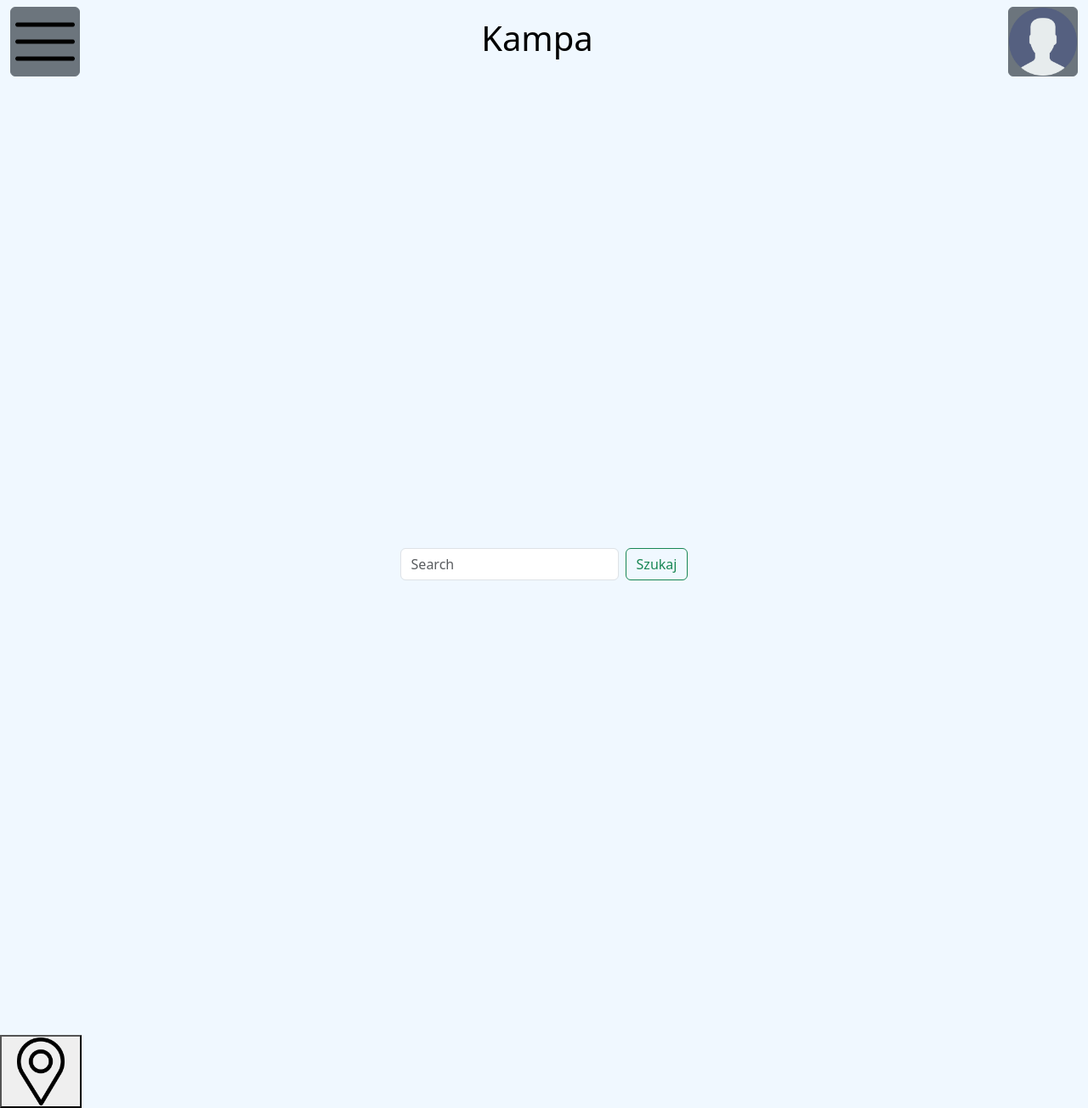
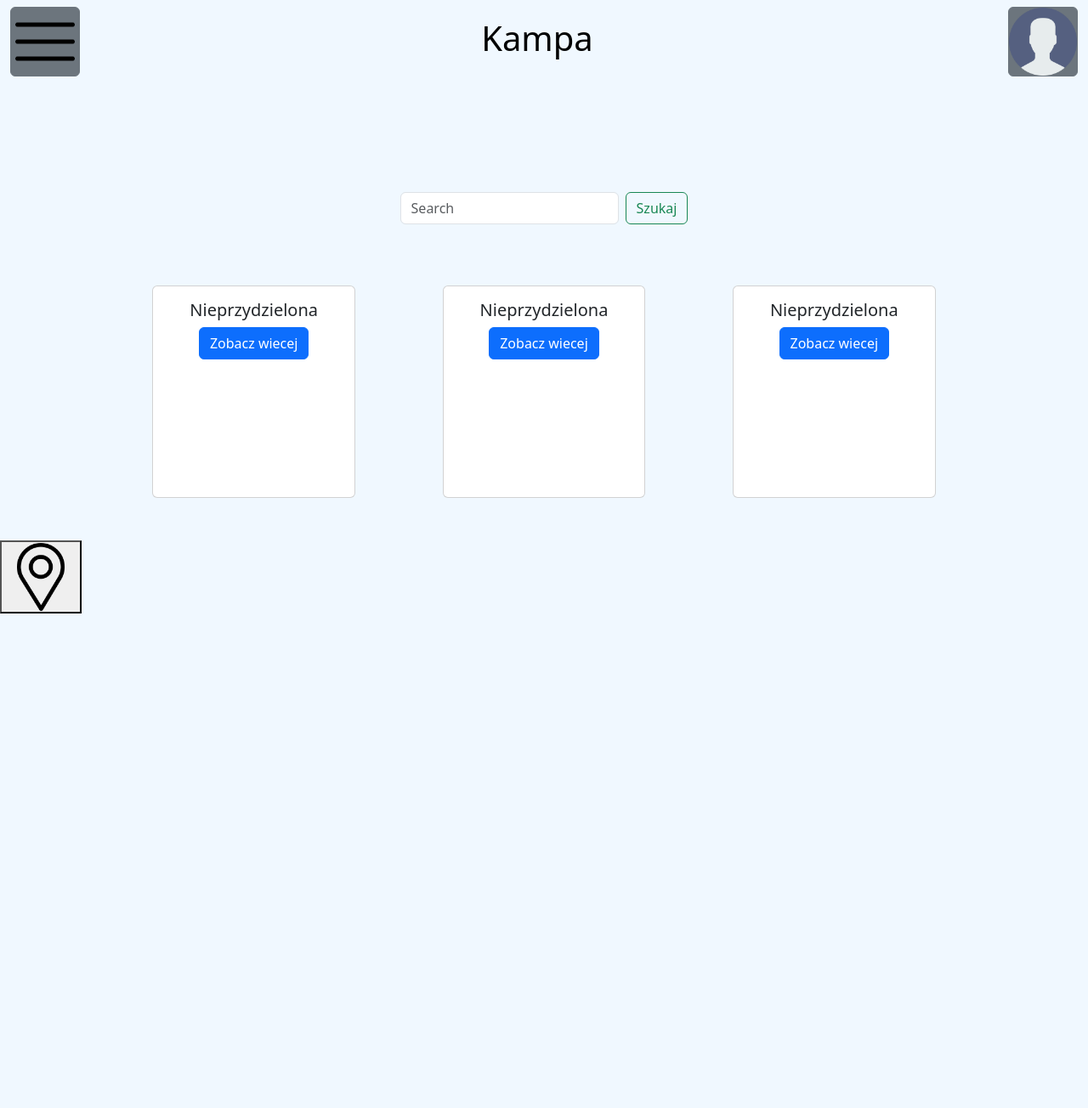
Before and after one commit to wojtek20032/free_time_application, a PHP site: page /menu.php in a window 1280 px wide. Shown: the whole page at 85% size. After the commit the page ends 722 px from the top, so only its background shows below. Run offline with PHP 8.4, Linux system fonts and the light colour scheme; the visitor is signed in with stand-in values (Sample User, id 1); data that the repository does not hold is empty.

Commit message:
Zmiany dotyczace powiadomien i menu

```diff
--- a/menu/menu.css
+++ b/menu/menu.css
@@ -4,9 +4,6 @@ body {
 header {
   max-height: 90px;
   margin-bottom: 20px;
-}
-main{
-  height: 1108px;
 }
 img {
   width: 80px;
@@ -23,9 +20,44 @@ img {
   right: 0 !important;
 }
 
+main{
+  margin-top: 10%;
+}
+
 .search-bar {
-  height: 100%;
   display: flex;
   justify-content: center;
   align-items: center;
 }
+
+#main-content{
+  margin-top:5%;
+  width:80%;
+}
+
+.row{
+  display:flex;
+  margin-bottom: 5%;
+  justify-content: space-evenly;
+}
+
+#card-inner{
+  height: 250px;
+  padding:0 5%;
+}
+
+.card{
+  height:100%;
+  width: 100%;
+}
+
+.card-title{
+  display: flex;
+  justify-content: center;
+}
+
+.more{
+  display: flex;
+  justify-content: center;
+  align-items: center;
+}
--- a/menu/menu.php
+++ b/menu/menu.php
@@ -4,9 +4,9 @@
         header('Location: ../login-register/index.php');
         exit();
     }
-
-    $user_id = $_SESSION['user_id'];
     require("../db.php");
+    $id = $_SESSION['user_id'];
+    $fetch = mysqli_query($conn,"SELECT * FROM calendar_events WHERE idUzytkownika = '$id' ORDER BY calendar_events.date DESC ");
 ?>
 
 <!DOCTYPE html>
@@ -91,8 +91,8 @@
                 id="profile"
               >
                 <li><a class="dropdown-item" href="../profil/profil.php">Profil</a></li>
-                <li><a class="dropdown-item" href="#">Powiadomienia</a></li>
-                <li><a class="dropdown-item" href="#">Wyloguj</a></li>
+                <li><a class="dropdown-item" href="../powiadomienia/powiadomienia.php">Powiadomienia</a></li>
+                <li><a class="dropdown-item" href="../login-register/index.php">Wyloguj</a></li>
               </ul>
             </div>
           </div>
@@ -117,6 +117,40 @@
           </div>
         </nav>
       </div>
+      <div class="container-fluid" id="main-content">
+        <div class="row">
+          <div class="col-sm-4 mb-3 mb-sm-0" id="card-inner">
+            <div class="card">
+              <div class="card-body">
+                <h5 class="card-title"><?php if($result = mysqli_fetch_array($fetch)){echo $result['date'];} else {echo "Nieprzydzielona";} ?></h5>
+                <div class="more">
+                  <a class="ModalBtn btn btn-primary" href="../powiadomienia/powiadomienia.php">Zobacz wiecej</a>
+                </div>
+              </div>
+            </div>
+          </div>
+          <div class="col-sm-4" id="card-inner">
+            <div class="card">
+              <div class="card-body">
+                <h5 class="card-title"><?php if($result = mysqli_fetch_array($fetch)){echo $result['date'];} else {echo "Nieprzydzielona";} ?></h5>
+                <div class="more">
+                  <a class="ModalBtn btn btn-primary" href="../powiadomienia/powiadomienia.php">Zobacz wiecej</a>
+                </div>
+              </div>
+            </div>
+          </div>
+          <div class="col-sm-4 mb-3 mb-sm-0" id="card-inner">
+            <div class="card">
+              <div class="card-body">
+                <h5 class="card-title"><?php if($result = mysqli_fetch_array($fetch)){echo $result['date'];} else {echo "Nieprzydzielona";} ?></h5>
+                <div class="more">
+                  <a class="ModalBtn btn btn-primary" href="../powiadomienia/powiadomienia.php">Zobacz wiecej</a>
+                </div>
+              </div>
+            </div>
+          </div>
+        </div>
+      </div>
     </main>
     <footer>
       <button onclick="openGoogleMaps()">
--- a/powiadomienia/powiadomienia.css
+++ b/powiadomienia/powiadomienia.css
@@ -85,3 +85,7 @@ img {
   text-decoration: none;
   cursor: pointer;
 }
+
+#status{
+  color:black;
+}
```
Also changed, not shown: powiadomienia/powiadomienia.js (+38 -0 lines), powiadomienia/powiadomienia.php (+10 -10 lines).
